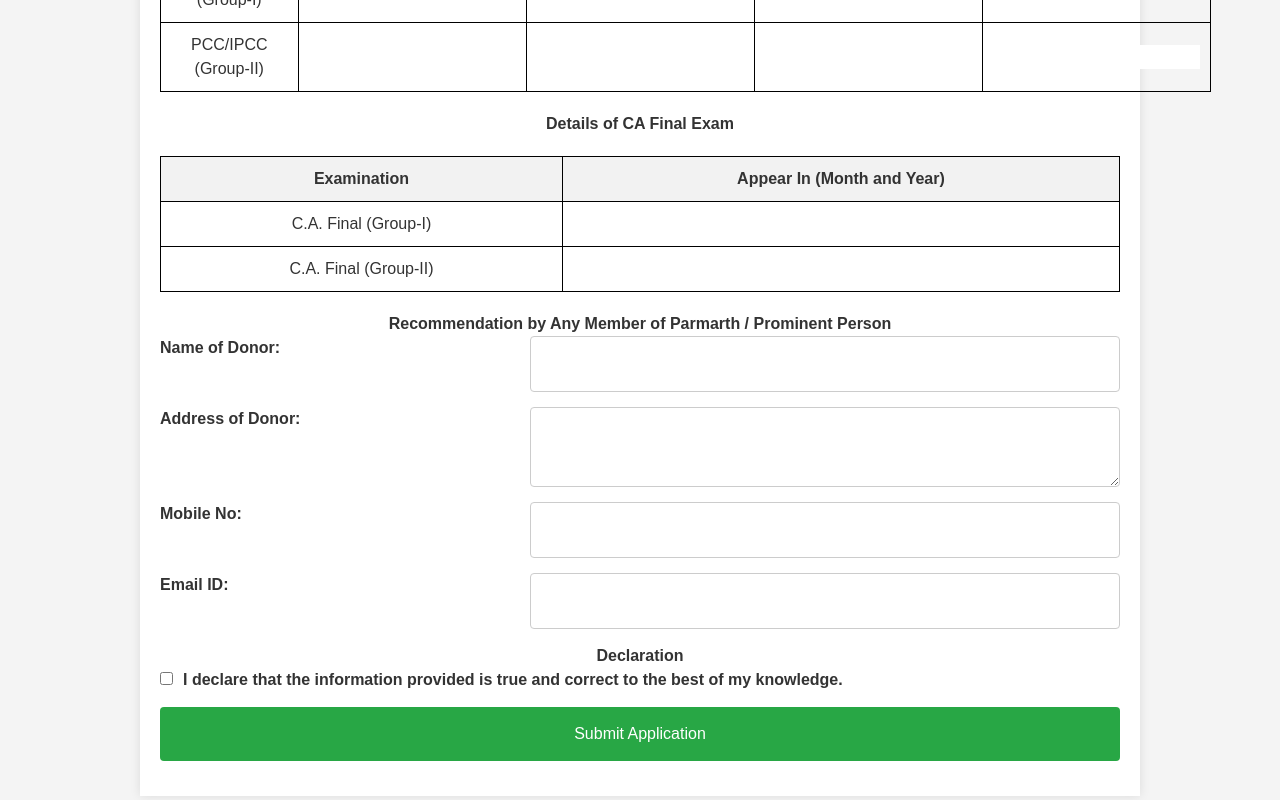
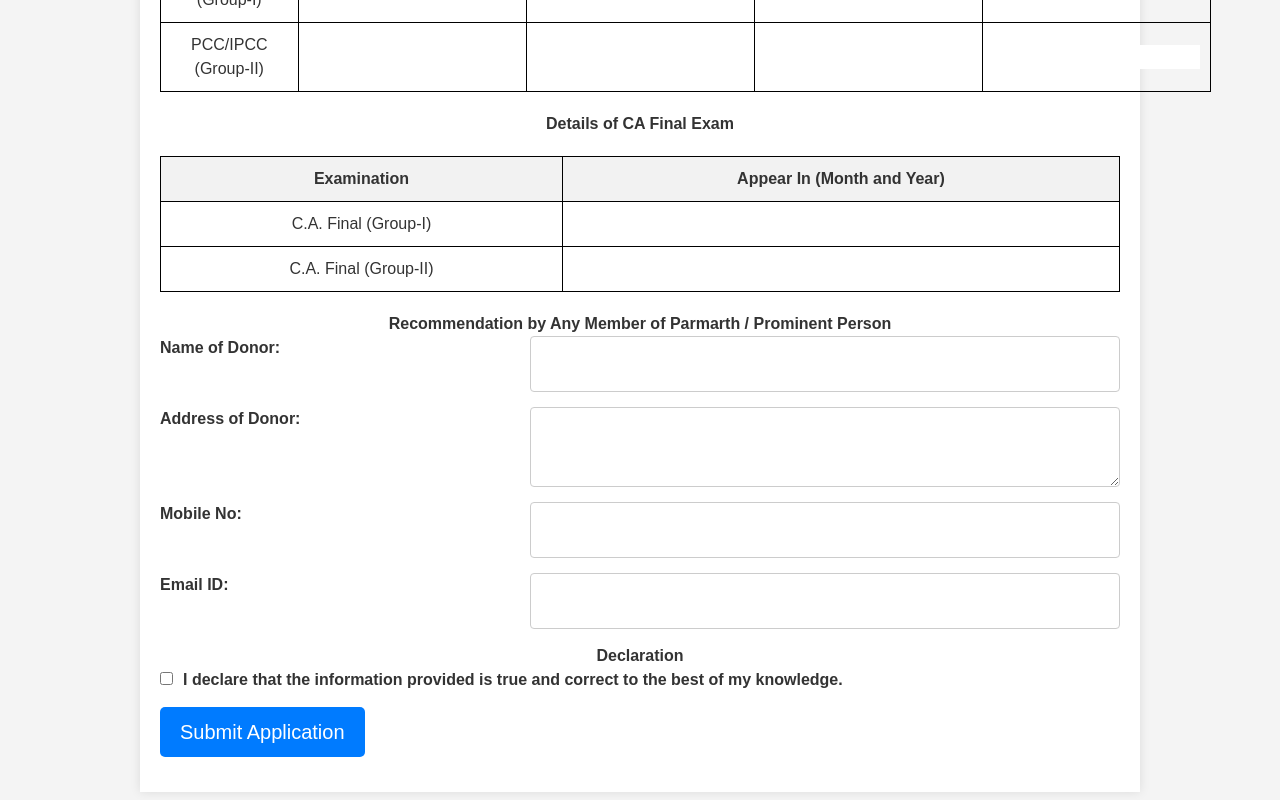
Before and after one commit to Sachin-pro-dev/Forms, a Next.js app in the folder client/: page /Create in a window 1280 px wide. Shown: the part 3464-4264 px from the top of the page. Built offline with nearby package versions, Linux system fonts and the light colour scheme.

Commit message:
Submit Button added

```diff
--- a/client/src/app/Create/page.jsx
+++ b/client/src/app/Create/page.jsx
@@ -831,7 +831,22 @@ const Page = () => {
         </div>
 
         <div className="form-group">
-          <input type="submit" value="Submit Application" />
+          <button
+            onClick={handleSubmit}
+            type="submit"
+            style={{
+              backgroundColor: "#007bff",
+              color: "white",
+              border: "none",
+              padding: "10px 20px",
+              borderRadius: "5px",
+              fontSize: "20px",
+              cursor: "pointer",
+              transition: "background-color 0.3s ease",
+            }}
+          >
+            Submit Application
+          </button>
         </div>
       </form>
     </div>
```
